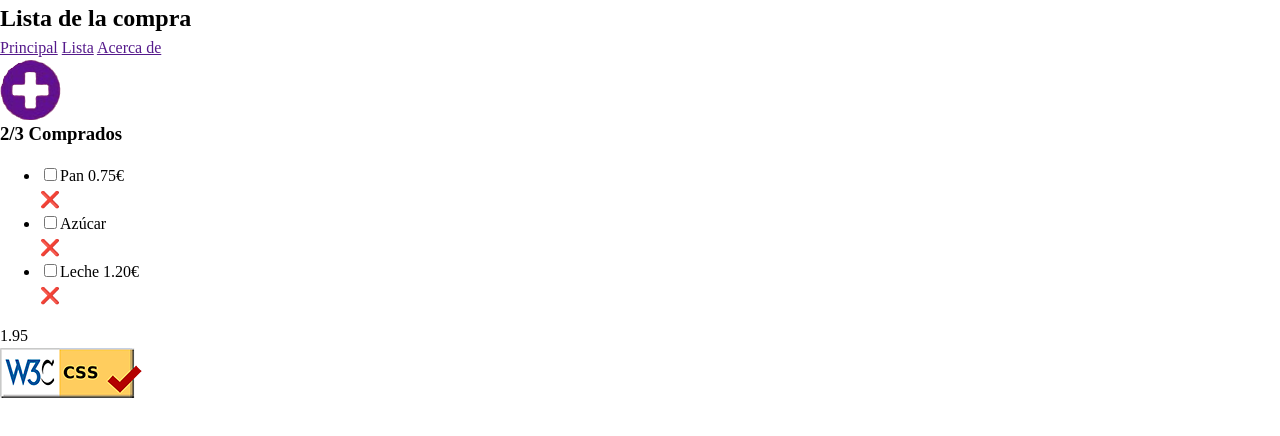
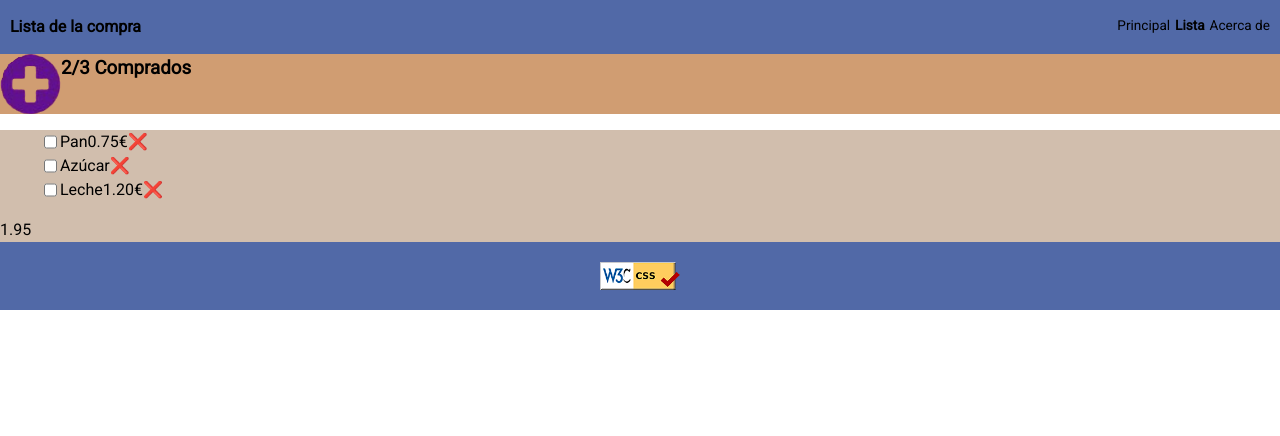
Before and after one commit to Michaeldam88/202210-W2-Michael-Damiani, a website: page index.html in a window 1280 px wide. Drawn offline with Linux system fonts and the light colour scheme.

Commit message:
Completed the nav bar css

```diff
--- a/Css/style.css
+++ b/Css/style.css
@@ -0,0 +1,50 @@
+body {
+    font-family: "Roboto", sans-serif;
+}
+nav {
+    background-color: #5169a7;
+    padding: 15px 10px;
+}
+
+nav > h1 {
+    font-size: 1rem;
+    font-weight: 900;
+    margin-right: auto;
+}
+
+nav > a {
+    font-size: 0.85rem;
+    padding-left: 5px;
+    color: black;
+    text-decoration: none;
+}
+
+nav > a :visited {
+    color: black;
+}
+
+nav > :nth-child(3n) {
+    font-weight: 900;
+}
+
+section {
+    background-color: #d09d72;
+}
+
+main {
+    background-color: #d1bead;
+}
+
+footer {
+    background-color: #5169a7;
+    justify-content: center;
+    padding: 20px;
+}
+
+footer > img {
+    width: 80px;
+}
+
+.display-flex {
+    display: flex;
+}
--- a/index.html
+++ b/index.html
@@ -4,41 +4,47 @@
         <meta charset="UTF-8" />
         <meta name="viewport" content="width=device-width, initial-scale=1.0" />
         <link rel="shortcut icon" href="img/favicon.png" type="image/x-icon" />
+        <link rel="preconnect" href="https://fonts.googleapis.com" />
+        <link rel="preconnect" href="https://fonts.gstatic.com" crossorigin />
+        <link
+            href="https://fonts.googleapis.com/css2?family=Roboto&display=swap"
+            rel="stylesheet"
+        />
         <link rel="stylesheet" href="Css/reset.css" />
         <link rel="stylesheet" href="Css/style.css" />
         <title>Lista de la compra</title>
     </head>
     <body>
         <header>
-            <nav>
+            <nav class="display-flex">
                 <h1>Lista de la compra</h1>
                 <a href="">Principal</a>
                 <a href="">Lista</a>
                 <a href="">Acerca de</a>
             </nav>
         </header>
-        <section>
+        <section class="display-flex">
             <img src="img/Simbulo_mas.png" alt="Logo de Mas" />
             <h3>2/3 Comprados</h3>
         </section>
         <main>
             <ul>
-                <li>
+                <li class="display-flex">
                     <input type="checkbox" />Pan <span>0.75€</span>
                     <p>❌</p>
                 </li>
-                <li>
+                <li class="display-flex">
                     <input type="checkbox" />Azúcar <span></span>
                     <p>❌</p>
                 </li>
-                <li>
+                <li class="display-flex">
                     <input type="checkbox" />Leche <span>1.20€</span>
                     <p>❌</p>
                 </li>
             </ul>
             <p>1.95</p>
         </main>
-        <footer>
+        <footer class="display-flex">
             <img src="img/Valid_CSS.png" alt="Logo de Aprobado Html checker" />
         </footer>
     </body>
```
